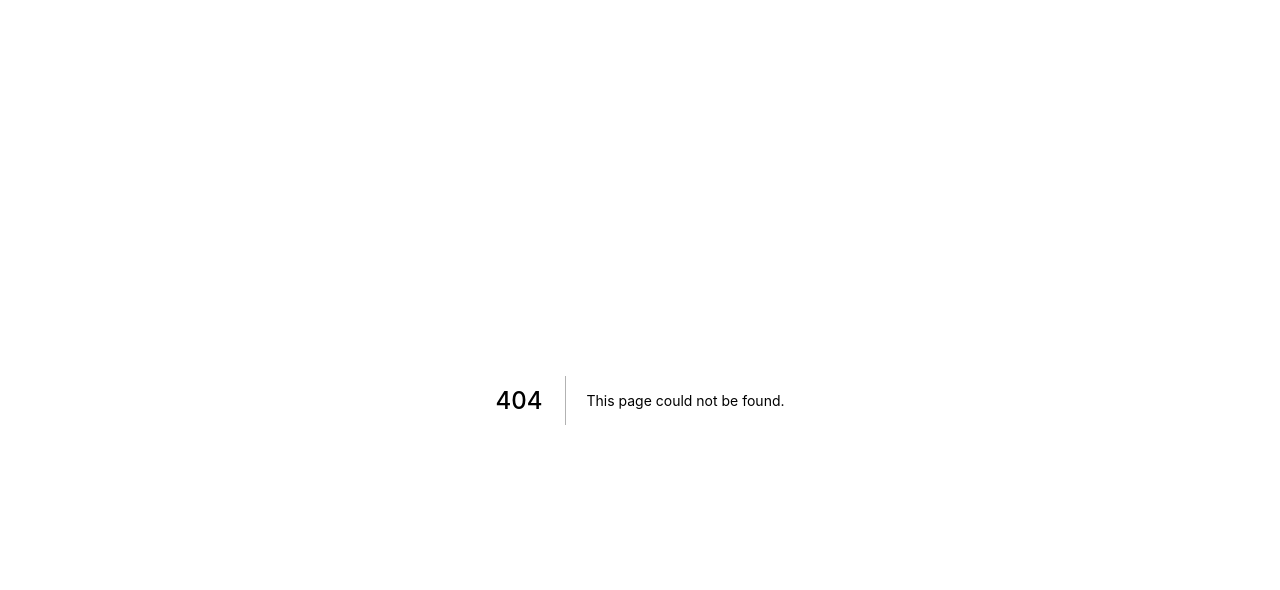
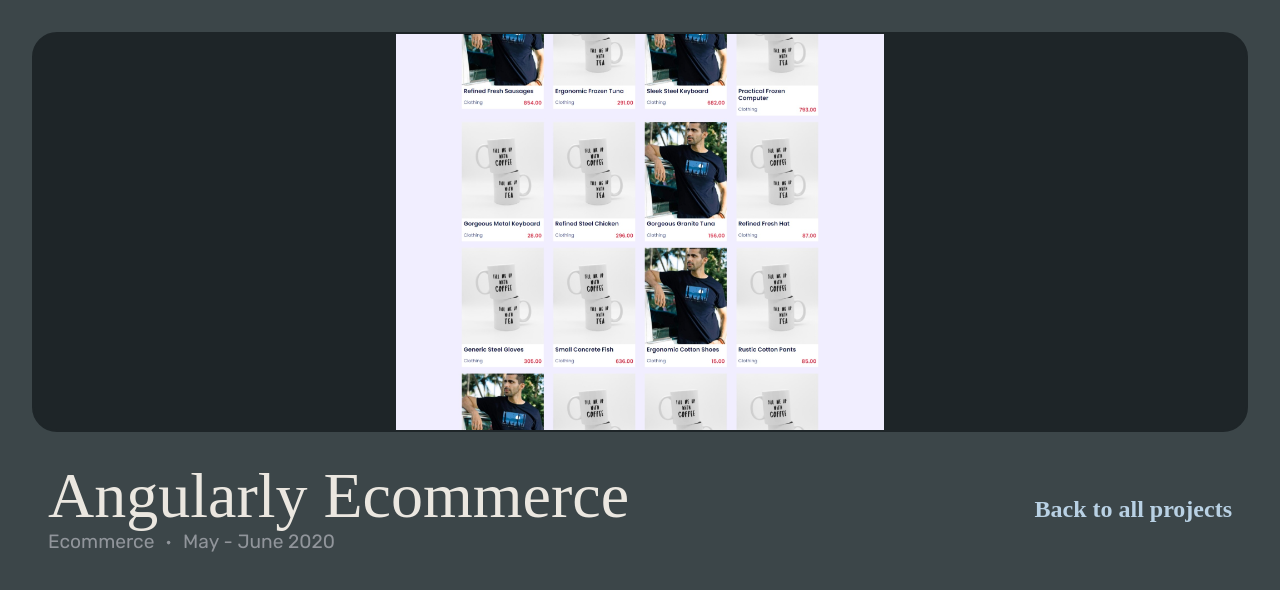
Before and after one commit to dazzlerkumar/dazzlerkumar.github.io, a Next.js app: page /projects/1 in a window 1280 px wide. Before the commit this address had no page. Shown: the top 590 px of the page. Built offline with nearby package versions, Linux system fonts and the light colour scheme; a web font is replaced by a local one.

Commit message:
Scroll Update

```diff
--- a/content/userData.js
+++ b/content/userData.js
@@ -130,6 +130,7 @@ export const projects = [
     },
 
     {
+        id:4,
         projectImg: "/bookmonger_ss.png",
         projectTenure: "Jun 2019 - Jul 2019",
         projectName: "BookMonger - A Book Exchange portal",
--- a/pages/api/hello.js
+++ /dev/null
@@ -1,5 +0,0 @@
-// Next.js API route support: https://nextjs.org/docs/api-routes/introduction
-
-export default function handler(req, res) {
-  res.status(200).json({ name: 'John Doe' })
-}
--- a/pages/index.js
+++ b/pages/index.js
@@ -46,8 +46,6 @@ export default function Home() {
     console.log(
         "%cSince, you've made it to here. I'd like to be in contact with you. Email me at dazzler.deepak98@gmail.com",
         third,
-
-
     );
 
     return (
--- /dev/null
+++ b/pages/projects/[slug].js
@@ -0,0 +1,43 @@
+import Image from "next/image";
+import Link from "next/link";
+import { useRouter } from "next/router";
+import { BsDot } from "react-icons/bs";
+
+const Project = () => {
+    const router = useRouter();
+    const { pid } = router.query;
+    console.log(pid)
+    return (
+        <div className="project-page-container">
+            <section className="project-image">
+                {/* <div className="img-container"> */}
+                <Image
+                    src="/projectImg/angularlyEcommerceFull.jpeg"
+                    layout="responsive"
+                    width="100%"
+                    height="100%"
+                    objectFit="contain"
+                    alt="kuch bhi"
+                />
+                {/* </div> */}
+            </section>
+            <section className="project-page-details">
+                <div className="project-forehead">
+                    <span>
+                        <p className="name">Angularly Ecommerce {pid}</p>
+                        <p>
+                            {" "}
+                            Ecommerce <BsDot /> May - June 2020
+                        </p>
+                    </span>
+
+                    <Link href="/#project" passHref>
+                        <a>Back to all projects</a>
+                    </Link>
+                </div>
+            </section>
+        </div>
+    );
+};
+
+export default Project;
--- a/styles/globals.css
+++ b/styles/globals.css
@@ -1,4 +1,26 @@
 @import url("https://fonts.googleapis.com/css2?family=Rubik:wght@300;400;500;700&family=Sorts+Mill+Goudy&display=swap");
+:root {
+    --primary: #3c4649;
+    --secondary: #1e2528;
+    --heading: #ebe7e0;
+    --text-1: #91959b;
+    --text-2: #b9d1e4;
+}
+
+body:focus-visible {
+    outline: none;
+}
+body::-webkit-scrollbar {
+    width: 0.75rem;
+}
+body::-webkit-scrollbar-track {
+    background: var(--primary);
+}
+body::-webkit-scrollbar-thumb {
+    background: var(--secondary);
+    border-radius: 5px;
+    width: 0.625rem;
+}
 
 html,
 body {
@@ -45,7 +67,7 @@ p {
     margin: 0.5rem 0;
     box-shadow: 0.3rem 0.2rem #1e2528;
 }
-.hide-nav-menu{
+.hide-nav-menu {
     display: none;
     visibility: hidden;
     transform: translateX(50rem);
@@ -55,11 +77,11 @@ p {
     display: flex;
     justify-content: flex-end;
     position: fixed;
-    top:1rem;
+    top: 1rem;
     width: 100%;
     transition: opacity 0.5s, visibility 0.5s, transform 0.5s;
 }
-.hide-navbar{
+.hide-navbar {
     display: none;
     visibility: hidden;
     transform: translateX(50rem);
@@ -127,11 +149,11 @@ p {
 
     background-color: #1e2528;
 }
-.social-media a:hover{
+.social-media a:hover {
     border-radius: 50%;
     transform: scale(1.2);
     transition: all 0.3s ease;
-    box-shadow:  20px 15px rgba(60,70,73,0.15);
+    box-shadow: 20px 15px rgba(60, 70, 73, 0.15);
 }
 /*___ABOUT ME___*/
 
@@ -155,11 +177,10 @@ p {
     font-weight: 700;
 }
 
-.about-me-para{
+.about-me-para {
     display: flex;
     flex-direction: column;
     justify-content: center;
-
 }
 .about-me-para p {
     margin: 0.5em 0 0 0;
@@ -250,7 +271,6 @@ p {
     margin-left: 0.5em;
 }
 
-
 .btn {
     margin: 1.5em;
     width: 10em;
@@ -260,9 +280,8 @@ p {
 .btn:hover {
     background-color: #1e2528;
 }
-.btn a:hover{
+.btn a:hover {
     color: #b9d1e4;
-
 }
 /*END of RESUME*/
 /*_____________*/
@@ -298,7 +317,7 @@ p {
     height: 240px;
     margin: 0.9em 0 0.9em 0;
 }
-.project-img-div img{
+.project-img-div img {
     border-radius: 5px;
 }
 .project-details {
@@ -323,7 +342,7 @@ p {
 .project-links {
     padding: 0.5em;
 }
-.project-links img:hover{
+.project-links img:hover {
     transform: scale(0.9);
 }
 .project-intro {
@@ -339,6 +358,62 @@ p {
 }
 
 /*End of PROJECTS*/
+/* Project Page */
+
+.project-page-container {
+    width: 100vw;
+    height: 100vh;
+    padding: 2rem;
+}
+.project-page-container .project-image {
+    width: 100%;
+    height: 50vh;
+    background-color: var(--secondary);
+    border-radius: 25px;
+    overflow-y: hidden;
+    border: 2px solid var(--secondary);
+}
+.project-image img {
+    -webkit-animation-name: move;
+    -webkit-animation-duration: 10s;
+    -webkit-animation-iteration-count: infinite;
+    -webkit-animation-direction: alternate-reverse;
+    -webkit-animation-timing-function: ease-in-out;
+}
+
+@-webkit-keyframes move {
+    0% {
+        margin-top: 0;
+    }
+    25% {
+        margin-top: -25%;
+    }
+    50% {
+        margin-top: -50%;
+    }
+    100% {
+        margin-top: -71%;
+    }
+}
+.project-page-details {
+    padding: 2rem 1rem;
+    width: 100%;
+}
+.project-forehead {
+    display: flex;
+    justify-content: space-between;
+    align-items: baseline;
+}
+.project-forehead a{
+    font-size: 1.5rem;
+    font-weight: 600;
+    color: var(--text-2);
+}
+.project-forehead a:hover{
+    font-size: 1.5rem;
+    font-weight: 600;
+    color: var(--secondary);
+}
 /*________________________________*/
 /*MOBILE VERSION*/
 /*________________________________*/
```
Also changed, not shown: components/projects.js (+10 -1 lines), public/projectImg/angularlyEcommerceFull.jpeg (added).
